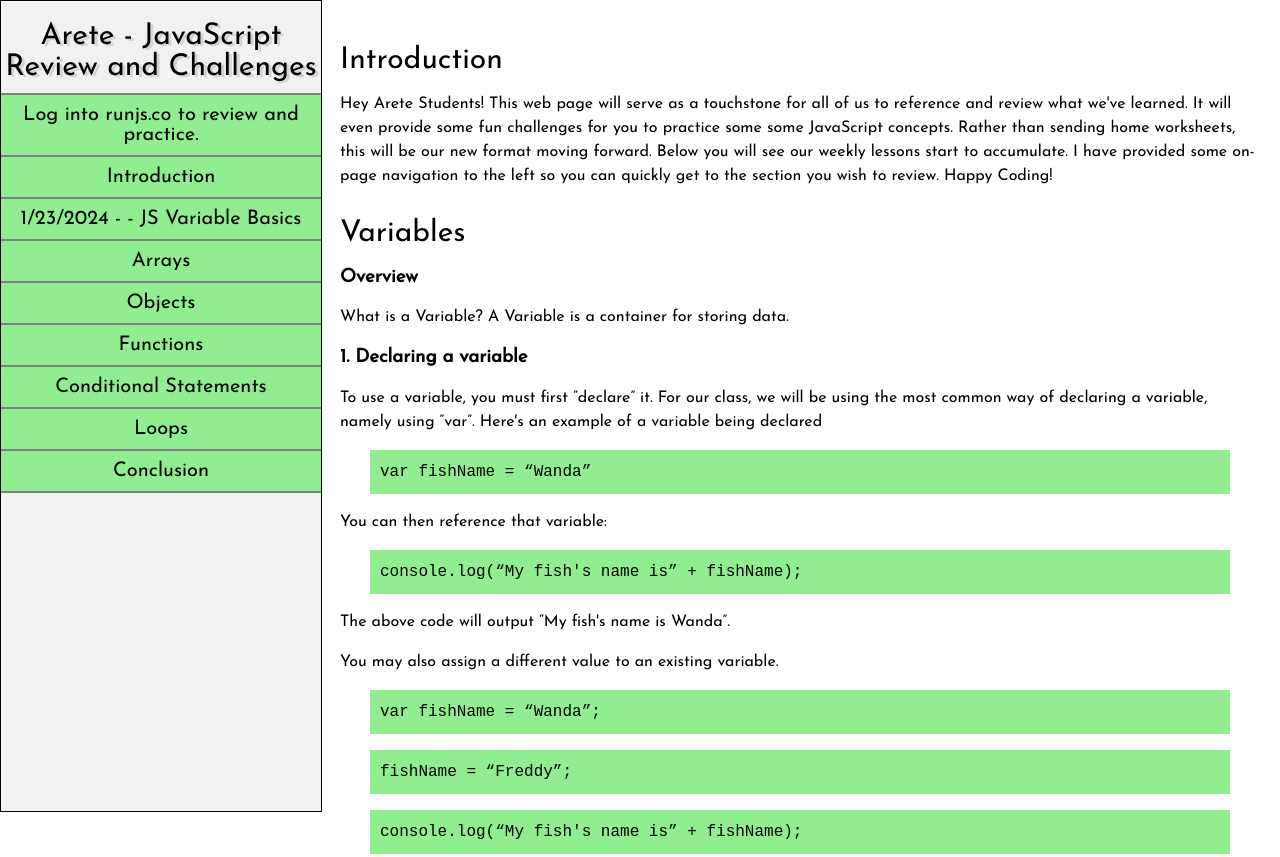
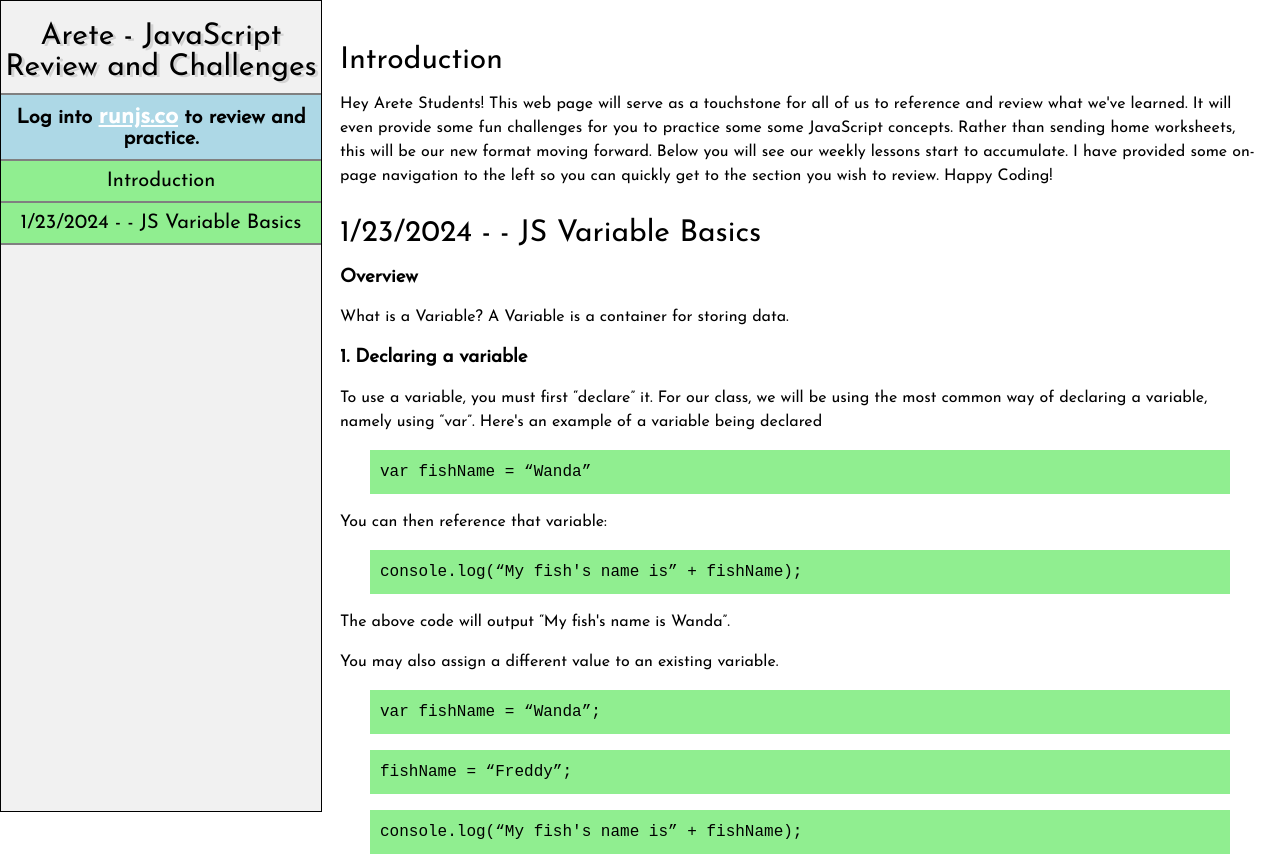
Before and after one commit to CarsonTimothyBlack/Technical-Documentation-Page, a plain HTML site: page index.html in a window 1280 px wide. Shown: the top 857 px of the page. Drawn offline with Linux system fonts and the light colour scheme.

Commit message:
Update index.html

```diff
--- a/index.html
+++ b/index.html
@@ -8,15 +8,15 @@
     <nav id="navbar">
       <header>Arete - JavaScript Review and Challenges</header>
       <ul>
-        <li>Log into <a href="https://runjs.co/" target="_blank">runjs.co</a> to review and practice.</li>
+        <li class="js-login">Log into <a href="https://runjs.co/" target="_blank">runjs.co</a> to review and practice.</li>
         <li><a class="nav-link" href="#introduction">Introduction</a></li>
         <li><a class="nav-link" href="#variables">1/23/2024 - - JS Variable Basics</a></li>
-        <li><a class="nav-link" href="#arrays">Arrays</a></li>
+        <!-- <li><a class="nav-link" href="#arrays">Arrays</a></li>
         <li><a class="nav-link" href="#objects">Objects</a></li>
         <li><a class="nav-link" href="#functions">Functions</a></li>
         <li><a class="nav-link" href="#conditional_statements">Conditional Statements</a></li>
         <li><a class="nav-link" href="#loops">Loops</a></li>
-        <li><a class="nav-link" href="#conclusion">Conclusion</a></li>
+        <li><a class="nav-link" href="#conclusion">Conclusion</a></li> -->
       </ul>
     </nav>
 
@@ -27,7 +27,7 @@
       </section>
 
       <section class="main-section" id="variables">
-        <header>Variables</header>
+        <header>1/23/2024 - - JS Variable Basics</header>
         <h3>Overview</h3>
         <p>What is a Variable? A Variable is a container for storing data.</p>
 
```
